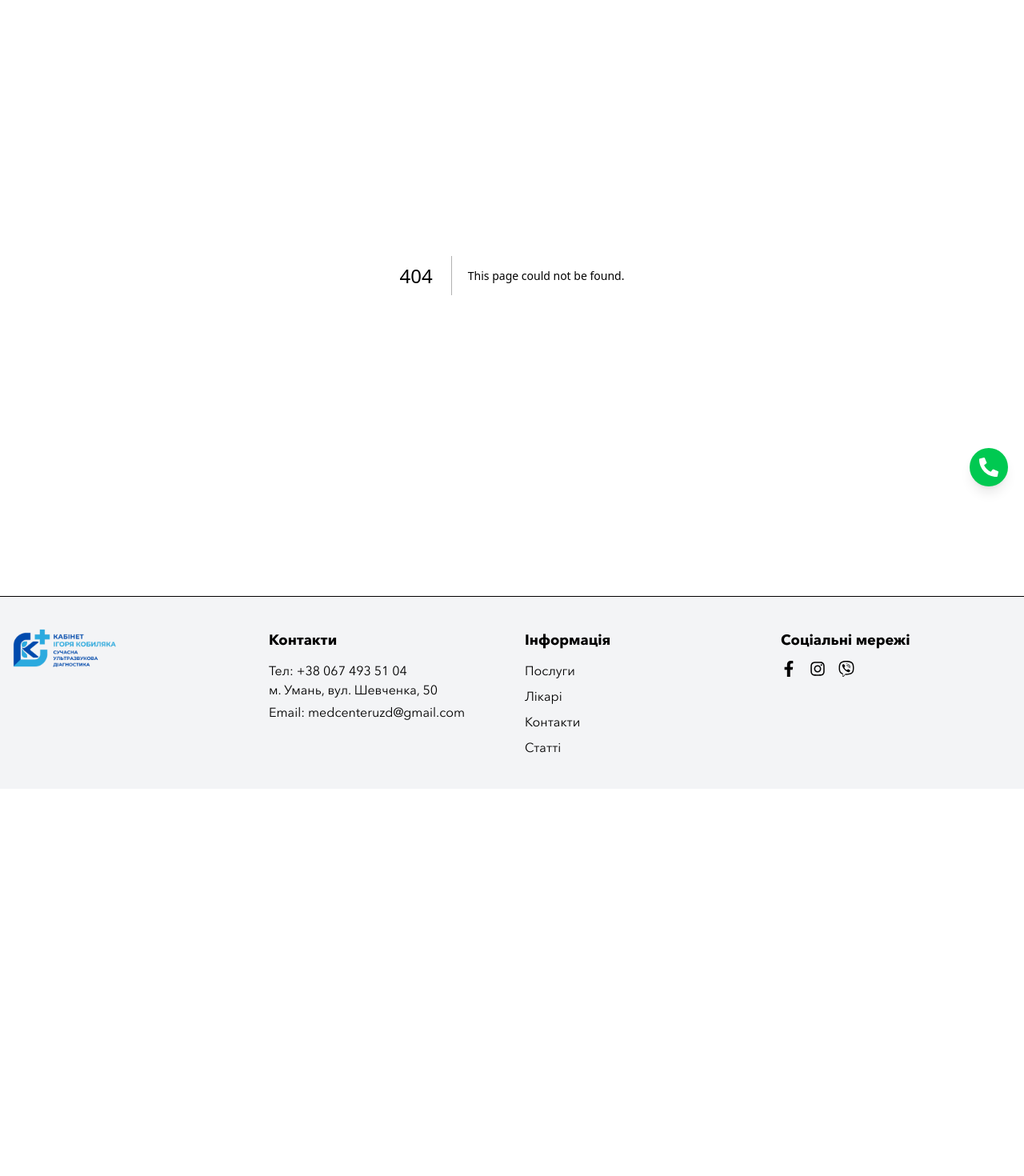
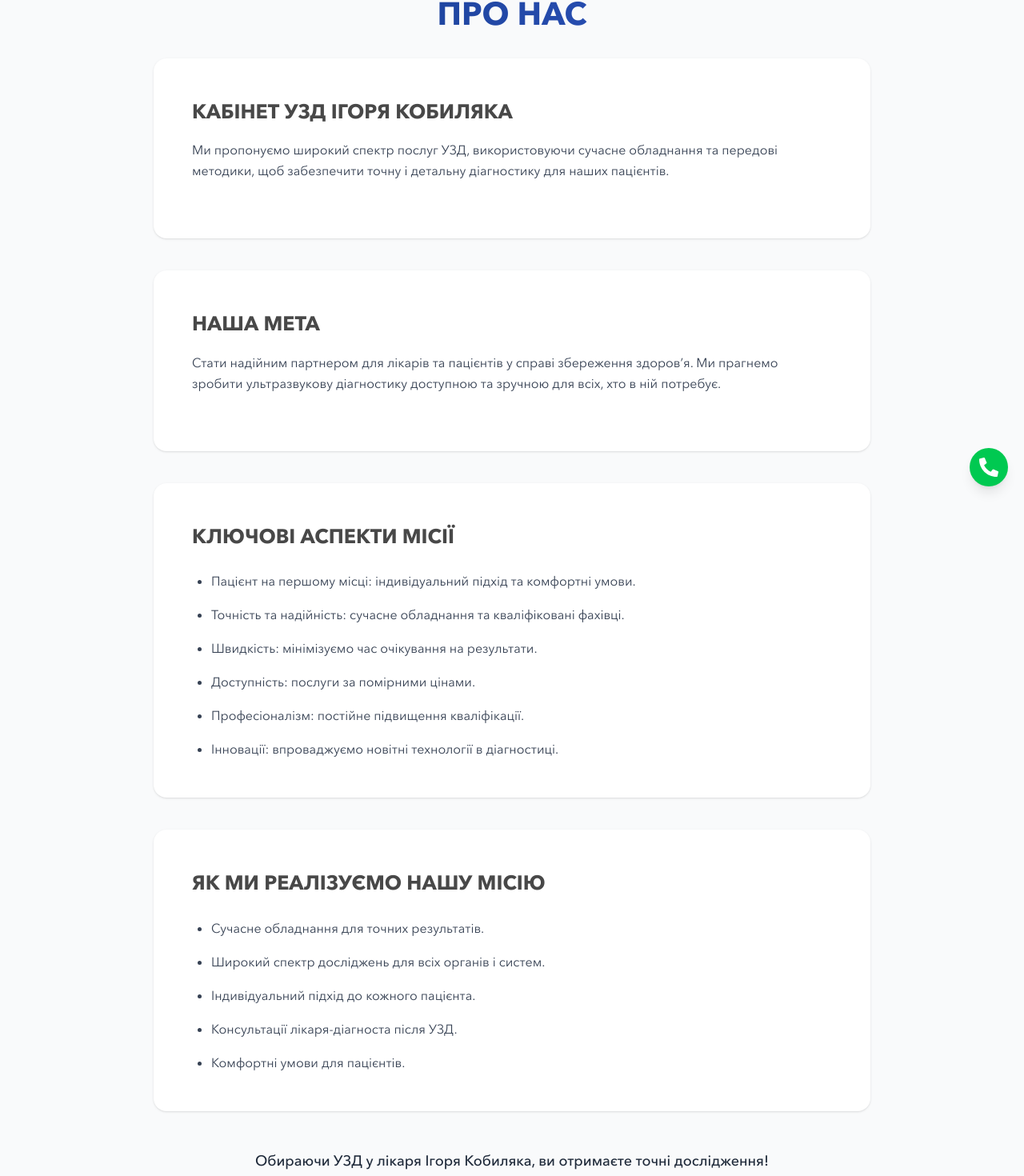
Before and after one commit to Dmitriy-Herasymenko/medcenteruzd, a Next.js app: page /aboutUs in a window 1280 px wide. Before the commit this address had no page. Shown: the part 120-1590 px from the top of the page at 80% size. Before the commit the page ends 1106 px from the top, so only its background shows below. Built offline with nearby package versions, Linux system fonts and the light colour scheme.

Commit message:
add abouUsPage

```diff
--- /dev/null
+++ b/app/aboutUs/page.tsx
@@ -0,0 +1,70 @@
+"use client"
+import { useState } from "react";
+import Modal from "@/components/Modal";
+import AppointmentForm from "@/components/AppointmentForm";
+import Button from "@/components/Button";
+import { useTranslation } from "react-i18next";
+
+
+export default function AboutPage() {
+    const [isModalOpen, setIsModalOpen] = useState(false);
+    const { t } = useTranslation("common");
+    return (
+        <main className="min-h-screen bg-gray-50 py-12 px-6 md:px-16">
+            <div className="max-w-4xl mx-auto">
+                {/* Заголовок */}
+                <h1 className="heading-h1 font-bold text-center mb-8">
+                    {t("aboutUsPage.title")}
+                </h1>
+
+                {/* Основна інформація */}
+                <section className="bg-white rounded-2xl shadow p-8 md:p-12 mb-10">
+                    <h2 className="heading-h2 mb-4">
+                        {t("aboutUsPage.subtitle")}
+                    </h2>
+                    <p className="text-gray-700 mb-6 leading-relaxed">{t("aboutUsPage.description")}</p>
+                </section>
+
+                {/* Мета */}
+                <section className="bg-white rounded-2xl shadow p-8 md:p-12 mb-10">
+                    <h2 className="heading-h2 mb-4">{t("aboutUsPage.goalTitle")}</h2>
+                    <p className="text-gray-700 mb-6 leading-relaxed">{t("aboutUsPage.goalText")}</p>
+                </section>
+
+                {/* Ключові аспекти місії */}
+                <section className="bg-white rounded-2xl shadow p-8 md:p-12 mb-10">
+                    <h3 className="heading-h2 mb-6">{t("aboutUsPage.missionTitle")}</h3>
+                    <ul className="space-y-4 text-gray-700 list-disc pl-6 leading-relaxed">
+                        {(t("aboutUsPage.missionList", { returnObjects: true }) as string[]).map((item, i) => (
+                            <li key={i}>{item}</li>
+                        ))}
+                    </ul>
+                </section>
+
+                {/* Реалізація місії */}
+                <section className="bg-white rounded-2xl shadow p-8 md:p-12 mb-10">
+                    <h3 className="heading-h2 mb-6">{t("aboutUsPage.howTitle")}</h3>
+                          <ul className="space-y-4 text-gray-700 list-disc pl-6 leading-relaxed">
+                        {(t("aboutUsPage.howList", { returnObjects: true }) as string[]).map((item, i) => (
+                            <li key={i}>{item}</li>
+                        ))}
+                    </ul>
+                </section>
+
+                {/* Заключний блок */}
+                <section className="text-center mt-12">
+                    <p className="text-lg text-gray-800 font-medium mb-6">{t("aboutUsPage.conclusion")}</p>
+                    <Button
+                        variant="primary" onClick={() => setIsModalOpen(true)} size="lg"
+                    >
+                        {t("aboutUsPage.btn")}
+                    </Button>
+
+                </section>
+            </div>
+            <Modal isOpen={isModalOpen} onClose={() => setIsModalOpen(false)}>
+                <AppointmentForm onSuccess={() => setIsModalOpen(false)} />
+            </Modal>
+        </main>
+    );
+}
--- a/app/page.tsx
+++ b/app/page.tsx
@@ -7,7 +7,6 @@ import SpecialistsSlider from "../components/SpecialistsSlider";
 import { useTranslation } from "react-i18next";
 import Modal from "@/components/Modal";
 import AppointmentForm from "@/components/AppointmentForm";
-import Button from "@/components/Button";
 import { FaFacebookF, FaInstagram } from "react-icons/fa";
 import { SiViber } from "react-icons/si";
 
@@ -99,9 +98,9 @@ function AboutAndWhySection(t: (key: string) => string) {
               {t("mainPage.experiencedDoctors")}
             </p>
 
-            <Button variant="primary" size="md">
+            <Link href="/aboutUs" className="bg-primary hover:bg-[#126fe6] text-white cursor-pointer inline-flex items-center justify-center font-medium rounded-md transition duration-300 shadow-sm px-5 py-2 text-base">
               {t("mainPage.btnAboutUs")}
-            </Button>
+            </Link>
           </div>
         </div>
 
--- a/locales/en/common.json
+++ b/locales/en/common.json
@@ -85,6 +85,32 @@
     "testimonial6Name": "Maksym",
     "testimonial6Feedback": "Very friendly and attentive staff.",
     "bookAppointmentKobyliakUltrasoundUman": "Appointment with Dr. Kobylyak for an ultrasound examination in Uman"
+  },
+  "aboutUsPage": {
+    "title": "About Us",
+    "subtitle": "Ultrasound Office of Ihor Kobyliak",
+    "description": "We offer a wide range of ultrasound diagnostic services using modern equipment and advanced techniques to provide our patients with accurate and detailed results.",
+    "goalTitle": "Our Goal",
+    "goalText": "To become a reliable partner for doctors and patients in maintaining health. We strive to make ultrasound diagnostics accessible and convenient for everyone who needs it.",
+    "missionTitle": "Key Aspects of Our Mission",
+    "missionList": [
+      "Patient first: individual approach and comfortable conditions.",
+      "Accuracy and reliability: modern equipment and qualified specialists.",
+      "Speed: minimizing waiting time for results.",
+      "Accessibility: affordable diagnostic services.",
+      "Professionalism: continuous professional development.",
+      "Innovation: implementing the latest diagnostic technologies."
+    ],
+    "howTitle": "How We Achieve Our Mission",
+    "howList": [
+      "Modern equipment for accurate results.",
+      "A wide range of studies for all organs and systems.",
+      "Individual approach to every patient.",
+      "Consultation with a diagnostic doctor after the ultrasound.",
+      "Comfortable conditions for patients."
+    ],
+    "conclusion": "By choosing ultrasound diagnostics with Dr. Ihor Kobyliak, you receive accurate and reliable results!",
+    "btn": "Book an Appointment"
   },
   "footer": {
     "footerContactsTitle": "Contacts",
--- a/locales/ua/common.json
+++ b/locales/ua/common.json
@@ -86,6 +86,33 @@
     "testimonial6Name": "Максим",
     "testimonial6Feedback": "Дуже привітний та уважний персонал.",
     "bookAppointmentKobyliakUltrasoundUman": "Запис до лікаря Кобиляка на УЗД дослідження в Умані"
+  },
+  "aboutUsPage":{
+    "title": "Про нас",
+    "subtitle": "Кабінет УЗД Ігоря Кобиляка",
+    "description":"Ми пропонуємо широкий спектр послуг УЗД, використовуючи сучасне обладнання та передові методики, щоб забезпечити точну і детальну діагностику для наших пацієнтів.",
+    "goalTitle": "Наша мета",
+    "goalText":"Стати надійним партнером для лікарів та пацієнтів у справі збереження здоров’я. Ми прагнемо зробити ультразвукову діагностику доступною та зручною для всіх, хто в ній потребує.",
+    "missionTitle": "Ключові аспекти місії",
+    "missionList": [
+      "Пацієнт на першому місці: індивідуальний підхід та комфортні умови.",
+      "Точність та надійність: сучасне обладнання та кваліфіковані фахівці.",
+      "Швидкість: мінімізуємо час очікування на результати.",
+      "Доступність: послуги за помірними цінами.",
+      "Професіоналізм: постійне підвищення кваліфікації.",
+      "Інновації: впроваджуємо новітні технології в діагностиці."
+    ],
+    "howTitle": "Як ми реалізуємо нашу місію",
+    "howList": [
+      "Сучасне обладнання для точних результатів.",
+      "Широкий спектр досліджень для всіх органів і систем.",
+      "Індивідуальний підхід до кожного пацієнта.",
+      "Консультації лікаря-діагноста після УЗД.",
+      "Комфортні умови для пацієнтів."
+    ],
+    "conclusion":
+      "Обираючи УЗД у лікаря Ігоря Кобиляка, ви отримаєте точні дослідження!",
+    "btn": "Записатися на дослідження"
   },
   "footer": {
     "footerContactsTitle": "Контакти",
```
